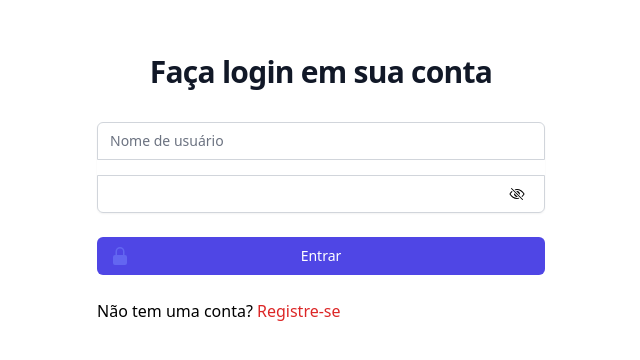
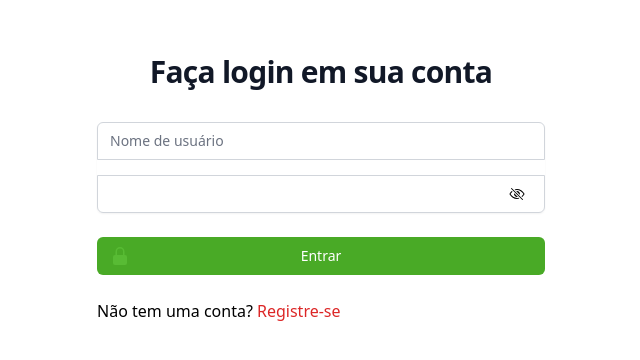
Before and after one commit to eemr3/desafio-ng-cash, a Next.js app in the folder apps/web/: page /login in a window 1280 px wide. Shown: the part 224-584 px from the top of the page, without its empty margins (319-959 px from the left). Built offline with nearby package versions, Linux system fonts and the light colour scheme.

Commit message:
style: :art: ajustes no estilo dos botões login e registro

```diff
--- a/apps/web/src/pages/login/index.tsx
+++ b/apps/web/src/pages/login/index.tsx
@@ -89,13 +89,13 @@ export default function Login() {
               <button
                 type="submit"
                 className="group relative flex w-full justify-center rounded-md
-                  border border-transparent bg-indigo-600 py-2 px-4 text-sm
-                  font-medium text-white hover:bg-indigo-700 focus:outline-none
-                  focus:ring-2 focus:ring-indigo-500 focus:ring-offset-2 disabled:opacity-50"
+                  border border-transparent bg-[#49aa26] py-2 px-4 text-sm
+                  font-medium text-white hover:bg-[#37801d] focus:outline-none
+                  focus:ring-2 focus:ring-[#52bf2b] focus:ring-offset-2 disabled:opacity-50"
               >
                 <span className="absolute inset-y-0 left-0 flex items-center pl-3">
                   <LockClosedIcon
-                    className="h-5 w-5 text-indigo-500 group-hover:text-indigo-400"
+                    className="h-5 w-5 text-[#58bb34] group-hover:text-[#5fdc32]"
                     aria-hidden="true"
                   />
                 </span>
--- a/apps/web/src/pages/register/index.tsx
+++ b/apps/web/src/pages/register/index.tsx
@@ -99,10 +99,10 @@ export default function Register() {
             <div>
               <button
                 type="submit"
-                className="group relative flex w-full justify-center rounded-md border
-                    border-transparent bg-indigo-600 py-2 px-4 text-sm font-medium
-                    text-white hover:bg-indigo-700 focus:outline-none focus:ring-2
-                    focus:ring-indigo-500 focus:ring-offset-2"
+                className="group relative flex w-full justify-center rounded-md
+                  border border-transparent bg-[#49aa26] py-2 px-4 text-sm
+                  font-medium text-white hover:bg-[#37801d] focus:outline-none
+                  focus:ring-2 focus:ring-[#52bf2b] focus:ring-offset-2 disabled:opacity-50"
               >
                 Salvar
               </button>
```
